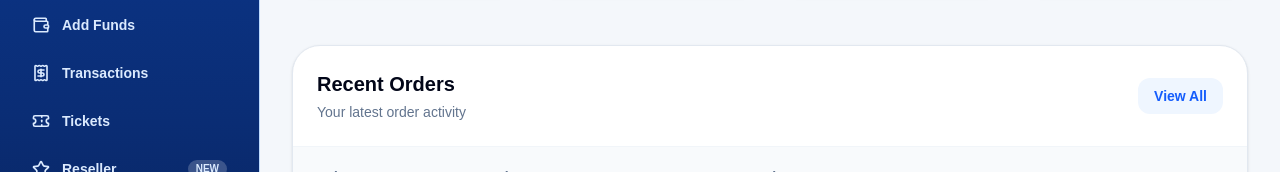
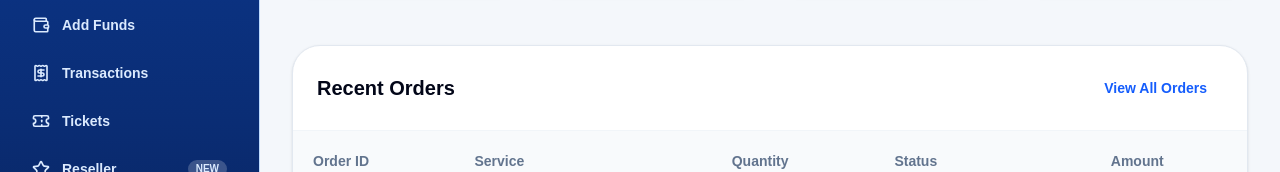
Before and after one commit to Kutcharaaa/SMM-Website1, a Next.js app: page /dashboard in a window 1280 px wide. Shown: the part 285-457 px from the top of the page. Built offline with nearby package versions, Linux system fonts and the light colour scheme; no server answers.

Commit message:
Premium Layout Redesign12

```diff
--- a/components/RecentOrders.tsx
+++ b/components/RecentOrders.tsx
@@ -28,16 +28,13 @@
       <div className="flex items-center justify-between border-b border-slate-100 p-6">
         <div>
           <h3 className="text-xl font-black text-slate-950">Recent Orders</h3>
-          <p className="mt-1 text-sm text-slate-500">
-            Your latest order activity
-          </p>
         </div>
 
         <a
           href="/dashboard/orders"
-          className="rounded-xl bg-blue-50 px-4 py-2 text-sm font-bold text-blue-600 transition hover:bg-blue-100"
+          className="px-4 py-2 text-sm font-bold text-blue-600 transition hover:bg-blue-100"
         >
-          View All
+          View All Orders
         </a>
       </div>
 
```
